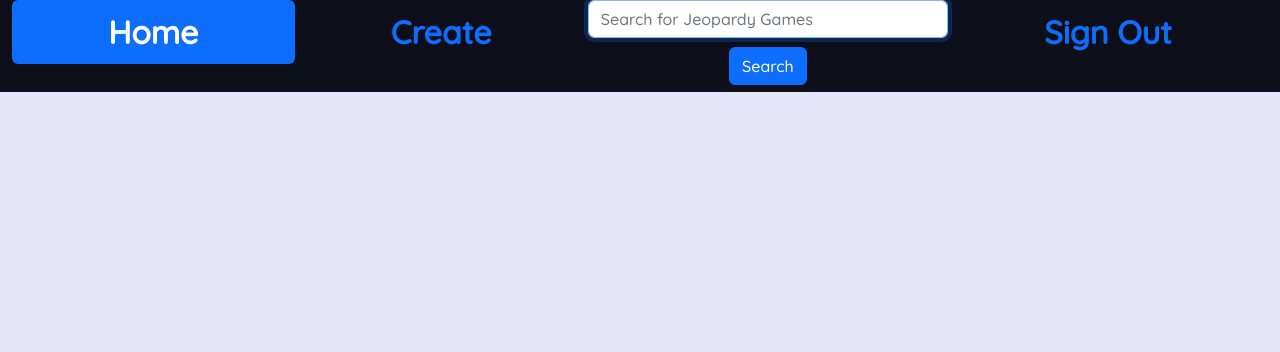
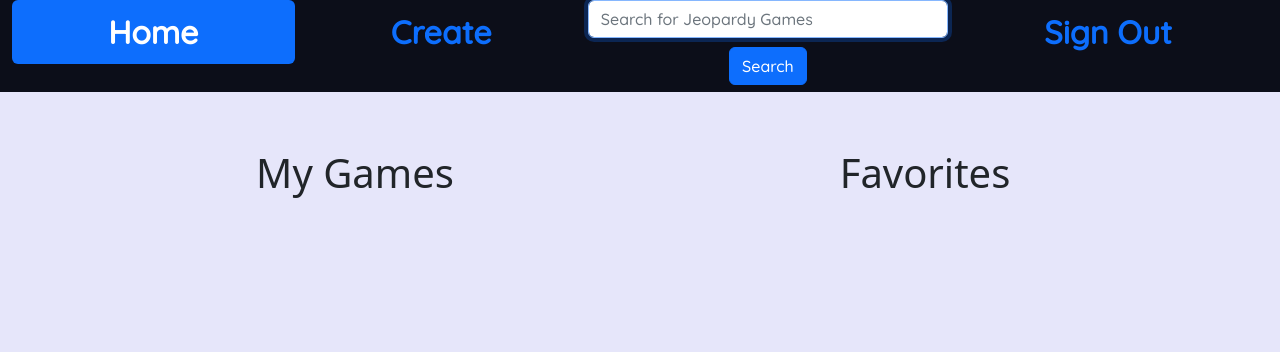
Before and after one commit to alejandroPerera/jeopardy, a PHP site: page /homepage.html in a window 1280 px wide. Shown: the top 352 px of the page. Run offline with PHP 8.4, Linux system fonts and the light colour scheme.

Commit message:
added favorites and my games

```diff
--- a/Assignment 2/homepage.html
+++ b/Assignment 2/homepage.html
@@ -14,7 +14,7 @@
 <body>
 
     <nav class="custom-nav navbar-expand-lg">
-        <div class = "container-fluid">
+        <div class="container-fluid">
             <ul class="nav nav-pills nav-fill">
                 <li class="nav-item">
                     <a class="nav-link active" href="#">Home</a>
@@ -24,7 +24,8 @@
                 </li>
                 <li class="nav-item">
                     <form role="search">
-                    <input class="form-control" type="search" placeholder="Search for Jeopardy Games" aria-label="Search" autofocus>
+                        <input class="form-control" type="search" placeholder="Search for Jeopardy Games"
+                            aria-label="Search" autofocus>
                         <button class="btn btn-primary" type="submit">Search</button>
                     </form>
                 </li>
@@ -35,6 +36,17 @@
         </div>
     </nav>
 
+    <div class="container">
+        <div class="row">
+            <div class="col custom-col col-border">
+                <h1>My Games</h1>
+            </div>
+            <div class="col custom-col">
+                <h1>Favorites</h1>
+            </div>
+        </div>
+    </div>
+
     <script src="https://cdn.jsdelivr.net/npm/bootstrap@5.2.0-beta1/dist/js/bootstrap.bundle.min.js"
         integrity="sha384-pprn3073KE6tl6bjs2QrFaJGz5/SUsLqktiwsUTF55Jfv3qYSDhgCecCxMW52nD2"
         crossorigin="anonymous"></script>
--- a/Assignment 2/styles/main.css
+++ b/Assignment 2/styles/main.css
@@ -11,3 +11,12 @@ body {
     font-weight: 700;
     padding-bottom: .5%;
 }
+
+.custom-col {
+    text-align: center;
+    padding: 5%;
+}
+
+.col-border {
+    border-right: 10px black;
+}
```
Lines whose indentation alone changed are shown as unchanged.
